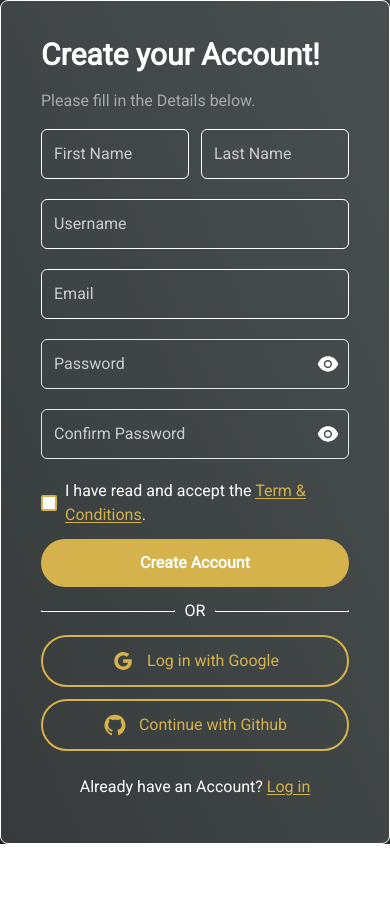
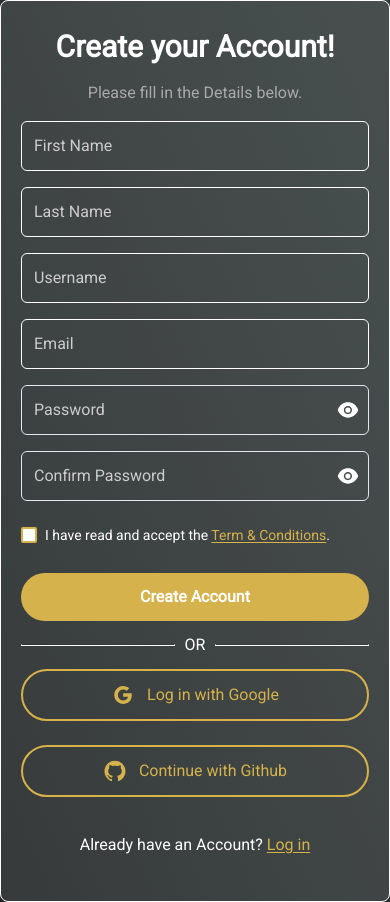
Before and after one commit to catalyst-ci-cd/catalyst-frontend, a React (Vite) app: page /signup in a window 390 px wide. Before the commit the page ends 844 px from the top, so only its background shows below. Built offline with nearby package versions, Linux system fonts and the light colour scheme; no server answers.

Commit message:
Add Responsive Design for Login / Signup

```diff
--- a/src/components/forms/CheckBoxField/index.tsx
+++ b/src/components/forms/CheckBoxField/index.tsx
@@ -5,7 +5,7 @@ interface CheckBoxFieldProps {
 }
 const CheckBoxField: FC<CheckBoxFieldProps> = ({ label }) => {
   return (
-    <div className="flex text-white items-center">
+    <div className="flex text-white items-center my-4">
       <input
         id="checkbox-input"
         type="checkbox"
--- a/src/components/forms/TextField/index.tsx
+++ b/src/components/forms/TextField/index.tsx
@@ -20,7 +20,7 @@ const TextField: FC<TextFieldProps> = ({
 }) => {
   const [showPassword, setShowPassword] = useState(false);
   return type === "password" ? (
-    <div className="flex w-full bg-transparent my-5 border border-solid rounded-md text-white [&:focus-within]:border-accent">
+    <div className="flex w-full bg-transparent my-2 border border-solid rounded-md text-white [&:focus-within]:border-accent">
       <input
         type={showPassword ? "text" : "password"}
         name={name}
@@ -48,7 +48,7 @@ const TextField: FC<TextFieldProps> = ({
       type={type}
       name={name}
       placeholder={placeholder}
-      className="block w-full bg-transparent my-5 p-3 border border-solid border-white rounded-md text-white placeholder:text-[#ccc] outline-none focus:border-accent"
+      className="block w-full bg-transparent my-2 p-3 border border-solid border-white rounded-md text-white placeholder:text-[#ccc] outline-none focus:border-accent"
       value={value}
       onChange={(event) => {
         setValue(event.target.value);
--- a/src/pages/Login/index.tsx
+++ b/src/pages/Login/index.tsx
@@ -37,11 +37,13 @@ const Login = () => {
   return (
     <div className="grid place-content-center min-h-screen bg-gradient-to-tr from-primary to-secondary font-roboto text-white">
       <form
-        className="p-10 py-5 border border-solid border-white rounded-lg bg-[#ffffff18] shadow-2xl"
+        className="w-screen min-h-screen sm:w-auto sm:min-h-0 flex flex-col justify-center sm:px-10 p-5 border border-solid border-white rounded-lg bg-[#ffffff18] shadow-2xl"
         onSubmit={handleSubmit}
       >
-        <h2 className="text-3xl font-semibold my-4">Welcome back!</h2>
-        <p className="text-[#aaa] my-4">
+        <h2 className="text-3xl text-center font-semibold my-4">
+          Welcome back!
+        </h2>
+        <p className="text-[#aaa] text-center my-4">
           Please fill in your Email and Password to Log in.
         </p>
         <TextField
--- a/src/pages/Signup/index.tsx
+++ b/src/pages/Signup/index.tsx
@@ -45,12 +45,16 @@ const Signup = () => {
   return (
     <div className="grid place-content-center min-h-screen bg-gradient-to-tr from-primary to-secondary font-roboto text-white">
       <form
-        className="p-10 py-5 border border-solid border-white rounded-lg bg-[#ffffff18] shadow-2xl"
+        className="w-screen min-h-screen sm:w-auto sm:min-h-0 flex flex-col justify-center sm:px-10 p-5 border border-solid border-white rounded-lg bg-[#ffffff18] shadow-2xl"
         onSubmit={handleSubmit}
       >
-        <h2 className="text-3xl font-semibold my-4">Create your Account!</h2>
-        <p className="text-[#aaa] my-4">Please fill in the Details below.</p>
-        <div className="flex gap-3 -my-5">
+        <h2 className="text-3xl text-center font-semibold my-2">
+          Create your Account!
+        </h2>
+        <p className="text-[#aaa] text-center my-2">
+          Please fill in the Details below.
+        </p>
+        <div className="flex flex-col sm:flex-row sm:gap-4">
           <TextField
             type="text"
             name="firstName"
@@ -102,7 +106,7 @@ const Signup = () => {
         />
         <CheckBoxField
           label={
-            <p>
+            <p className="text-sm sm:text-base">
               I have read and accept the{" "}
               <Link to="#" className="underline underline-offset-2 text-accent">
                 Term & Conditions
```
